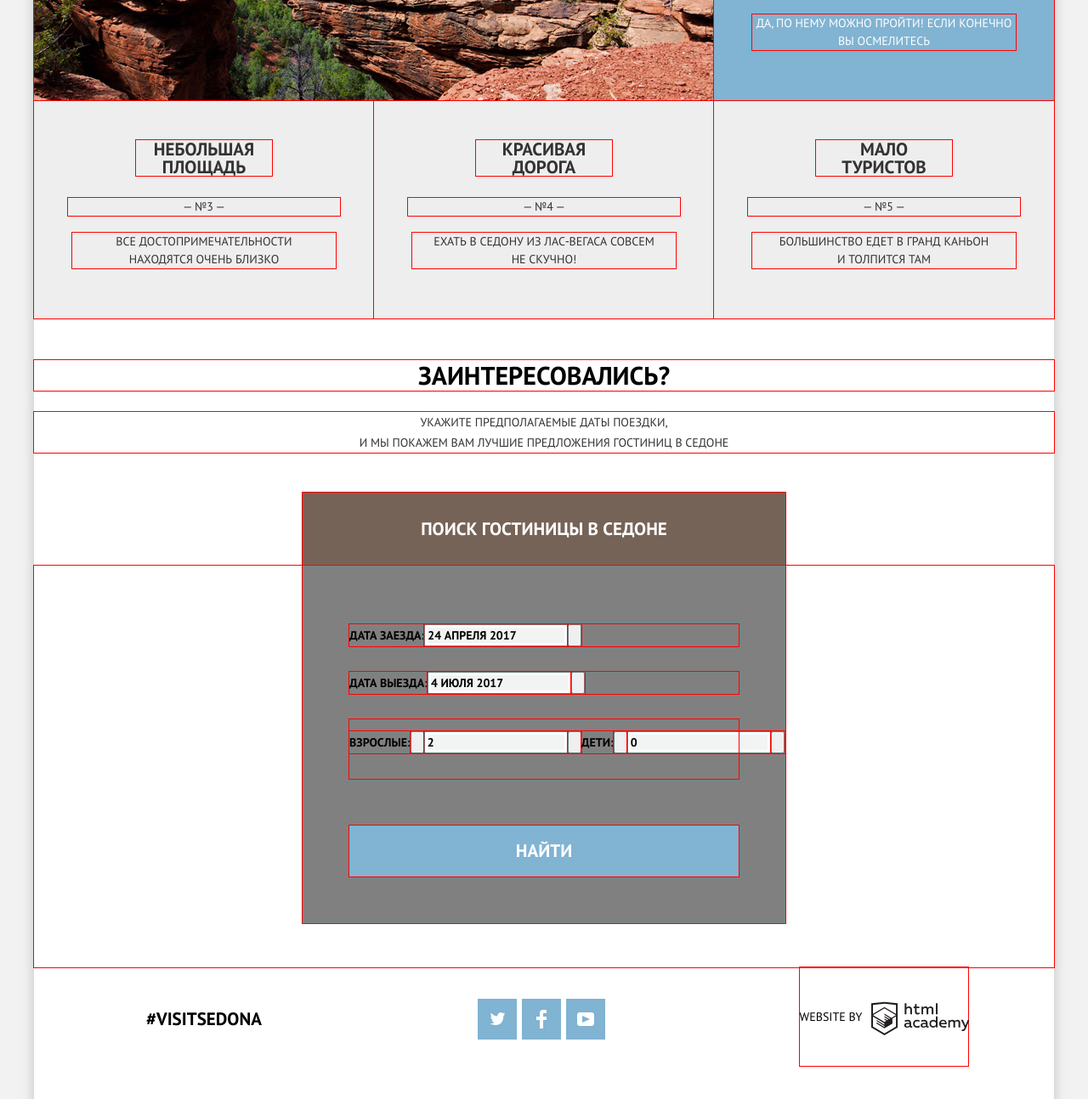
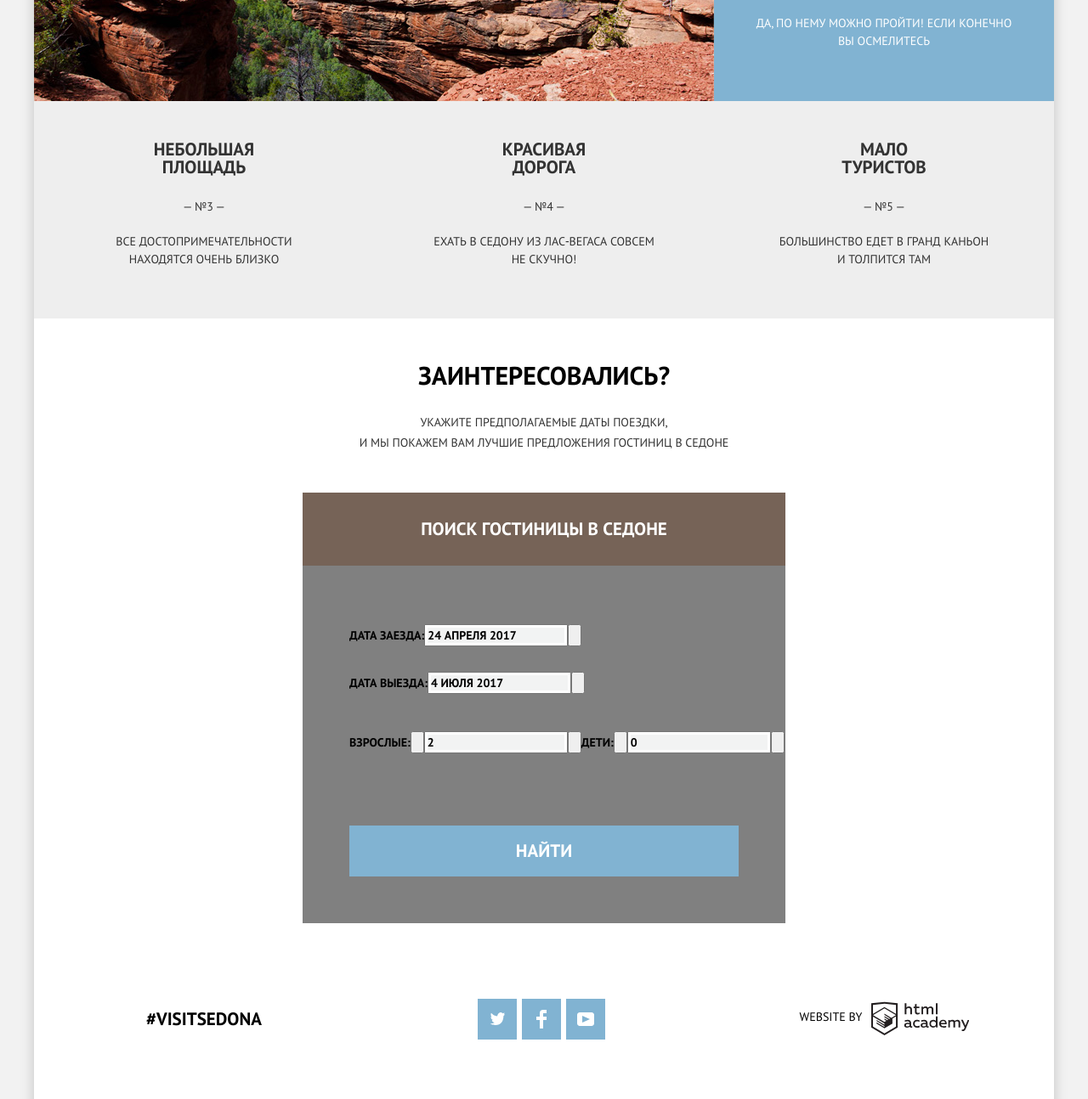
Before and after one commit to YuriyBevov/772541-sedona-24, a plain HTML site: page index.html in a window 1280 px wide. Shown: the part 1503-2797 px from the top of the page at 85% size. Drawn offline with Linux system fonts and the light colour scheme.

Commit message:
Update style.css

```diff
--- a/css/style.css
+++ b/css/style.css
@@ -478,7 +478,6 @@ a {
 }
 
 .copyrights p {
-  outline: 1px solid red;
   display: block;
   margin: 0;
   position: relative;
@@ -548,10 +547,6 @@ a {
 .reasons-list, .sedona-recomendations {
   margin: 0; /*Убрал все отступы у списков этого блока*/
   padding: 0;
-}
-
-.reasons-and-recomendations * {
-  outline: 1px solid red;
 }
 
 .reasons-and-recomendations {
@@ -696,10 +691,6 @@ a {
 
 /*Блок с формой*/
 
-.booking * {
-  outline: 1px solid red;
-}
-
 .booking {
   text-align: center;
 }
@@ -807,7 +798,6 @@ a {
   padding: 0;
   margin-top: -5px;
   margin-bottom: 6px;
-  background-color: yellow;
 }
 
 .hotel-name  a{
```
